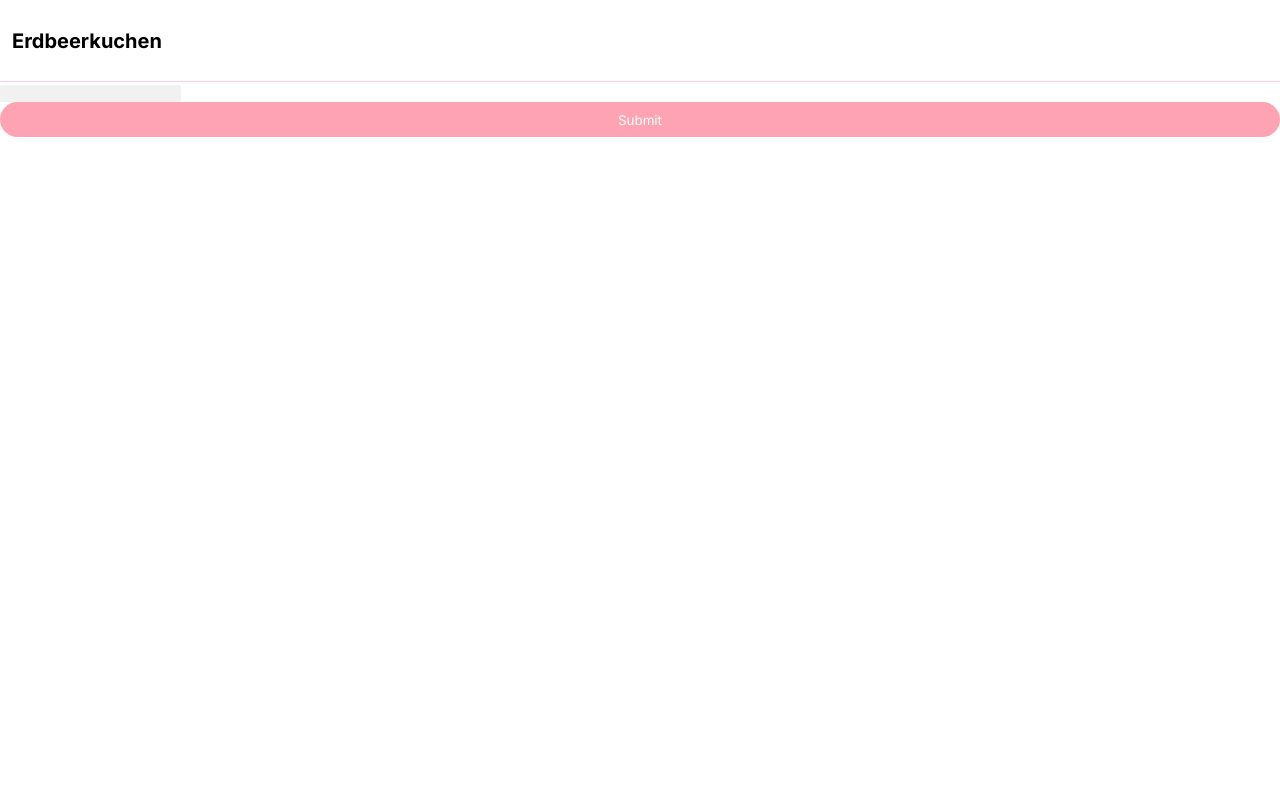
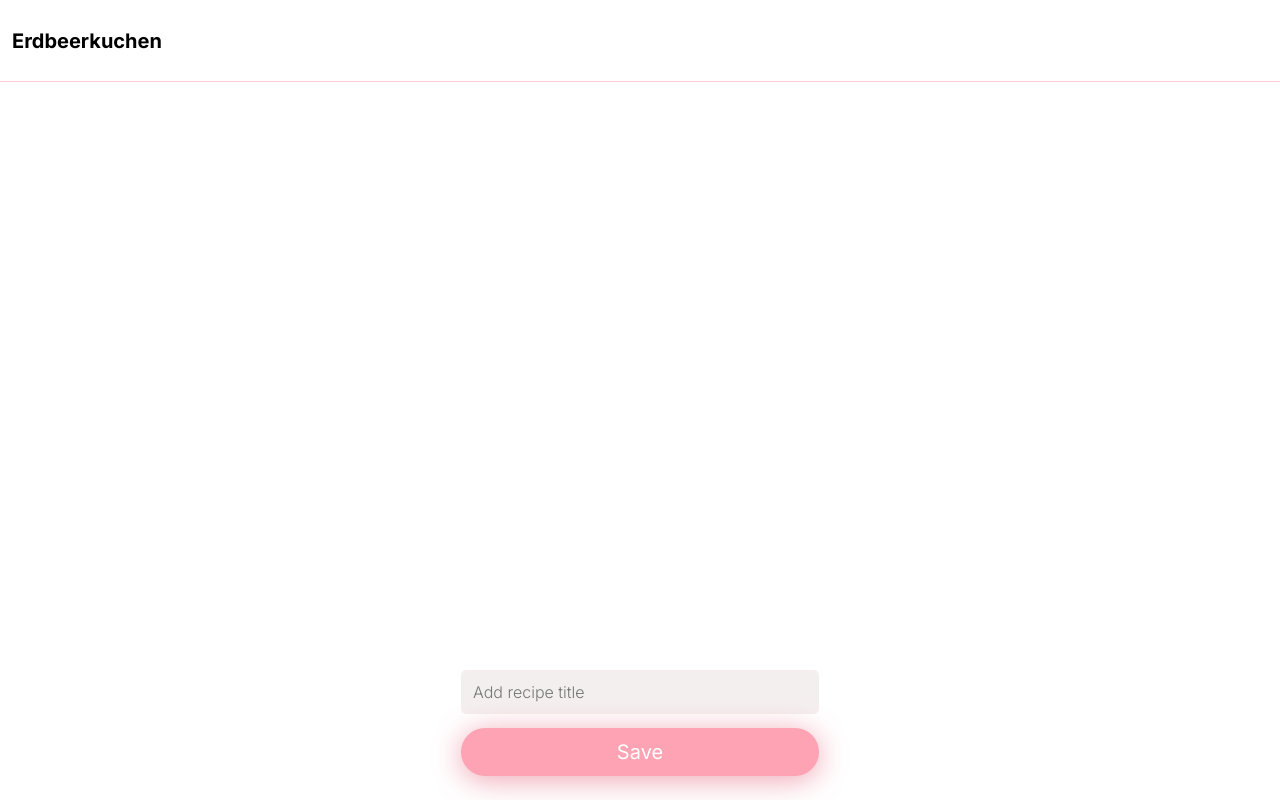
Before and after one commit to Luxa23/capstone-project, a Next.js app: page / in a window 1280 px wide. Built offline with nearby package versions, Linux system fonts and the light colour scheme.

Commit message:
Finalised styling of the form

```diff
--- a/components/RecipeForm.js
+++ b/components/RecipeForm.js
@@ -7,10 +7,14 @@ export default function RecipeForm() {
     <>
       <StyledForm>
         <label>
-          <StyledInput></StyledInput>
+          <StyledInput
+            type="text"
+            size="30"
+            placeholder="Add recipe title"
+          ></StyledInput>
         </label>
 
-        <StyledButton>Submit</StyledButton>
+        <StyledButton>Save</StyledButton>
       </StyledForm>
     </>
   );
--- a/components/StyledComponents/StyledButton.js
+++ b/components/StyledComponents/StyledButton.js
@@ -4,9 +4,13 @@ const StyledButton = styled.button`
   background-color: #fea3b4;
   border: none;
   font-family: 'Inter', sans-serif;
+  font-size: 20px;
+  font-weight: 500;
   color: #ffffff;
   border-radius: 50px;
-  padding: 0.6rem;
+  padding: 0.75rem;
+  margin: 0.3rem 1rem 1.5rem;
+  filter: drop-shadow(0px 4px 15px #efa4b2);
 `;
 
 export default StyledButton;
--- a/components/StyledComponents/StyledForm.js
+++ b/components/StyledComponents/StyledForm.js
@@ -1,9 +1,12 @@
 import styled from 'styled-components';
 
 const StyledForm = styled.form`
-  display: flex;
-  flex-direction: column;
+  display: grid;
+  grid-template-rows: 1fr 1fr;
   justify-content: center;
+  position: fixed;
+  bottom: 0;
+  width: 100vw;
 `;
 
 export default StyledForm;
--- a/components/StyledComponents/StyledInput.js
+++ b/components/StyledComponents/StyledInput.js
@@ -1,9 +1,15 @@
 import styled from 'styled-components';
 
 const StyledInput = styled.input`
-  background: #f1f1f1;
-  border-radius: 2px;
+  background: #f4efef;
+  border-radius: 5px;
   border: none;
+  padding: 0.75rem;
+  font-family: 'Inter', sans-serif;
+  font-size: 16px;
+  font-weight: 300;
+  color: #666666;
+  margin: 1.5rem 1rem 0.3rem;
 `;
 
 export default StyledInput;
```
